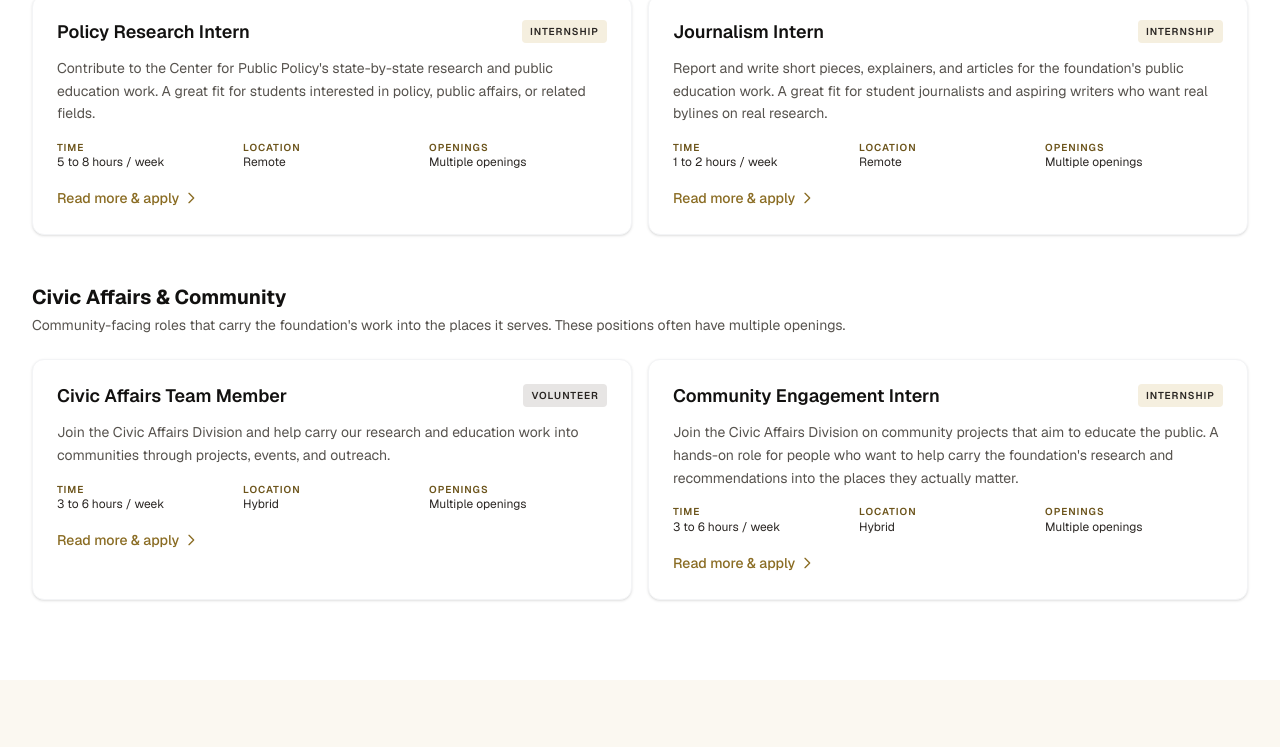
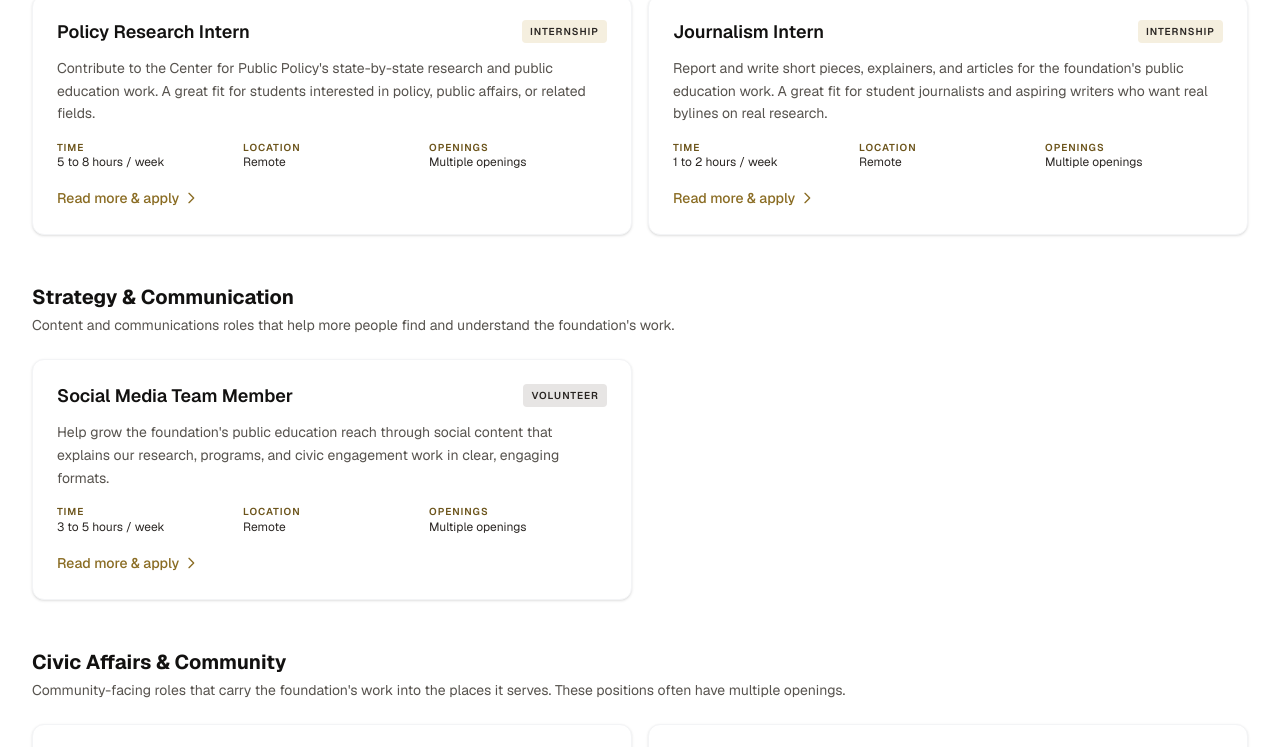
Before and after one commit to Legislate-For-Life/Legislate4Life-Website, a Next.js app: page /join-us in a window 1280 px wide. Shown: the part 1836-2583 px from the top of the page. Built offline with nearby package versions, Linux system fonts and the light colour scheme.

Commit message:
Add Social Media Team Member role to Join Us.
New Strategy & Communication category with weekly content expectations and on-camera openness called out in the listing.

Co-authored-by: Cursor <cursoragent@cursor.com>

```diff
--- a/src/app/join-us/page.tsx
+++ b/src/app/join-us/page.tsx
@@ -64,6 +64,7 @@ export default function JoinUsPage() {
   const categoryOrder: Role["category"][] = [
     "leadership",
     "research-writing",
+    "communications",
     "civic-affairs",
   ];
 
--- a/src/data/roles.ts
+++ b/src/data/roles.ts
@@ -206,6 +206,32 @@ export const roles: Role[] = [
     ],
   },
 
+  // ───── Strategy & Communication ─────
+  {
+    slug: "social-media-team-member",
+    title: "Social Media Team Member",
+    category: "communications",
+    type: "volunteer",
+    timeCommitment: "3 to 5 hours / week",
+    location: "Remote",
+    openings: "multiple",
+    requiresOnboardingAgreement: false,
+    summary:
+      "Help grow the foundation's public education reach through social content that explains our research, programs, and civic engagement work in clear, engaging formats.",
+    responsibilities: [
+      "Create and publish 1 to 2 pieces of social content per week (posts, short videos, carousels, or similar)",
+      "Turn foundation articles, policy briefs, and program updates into platform-ready content",
+      "Collaborate with the Strategy & Communication Department on messaging and editorial standards",
+      "Track basic engagement and share what is resonating with the team",
+    ],
+    qualifications: [
+      "Comfort creating content for at least one major social platform",
+      "Willing to appear on camera when the content calls for it (talking-head clips, event coverage, or similar)",
+      "Reliable with weekly deadlines and open to feedback",
+      "Interest in public education, civic engagement, or nonprofit communications",
+    ],
+  },
+
   // ───── Civic Affairs / Community ─────
   {
     slug: "civic-affairs-team-member",
@@ -271,6 +297,11 @@ export const ROLE_CATEGORY_INFO: Record<
     description:
       "Research and writing roles that power the Center for Public Policy and our public education work.",
   },
+  communications: {
+    title: "Strategy & Communication",
+    description:
+      "Content and communications roles that help more people find and understand the foundation's work.",
+  },
   "civic-affairs": {
     title: "Civic Affairs & Community",
     description:
--- a/src/lib/types.ts
+++ b/src/lib/types.ts
@@ -50,6 +50,7 @@ export interface StatePolicyPage {
 export type RoleCategory =
   | "leadership"
   | "research-writing"
+  | "communications"
   | "civic-affairs";
 
 export type RoleType = "leadership" | "volunteer" | "internship";
```
